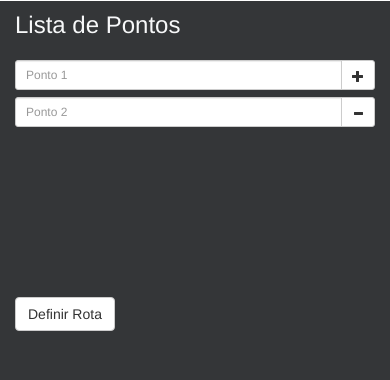
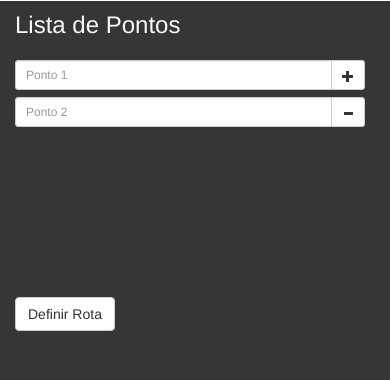
Before and after one commit to GSRios/Tcc, a Django app: page /Rotas/ in a window 390 px wide. Shown: the top 380 px of the page. Run offline with Django 3.2, Linux system fonts and the light colour scheme; some libraries are stand-ins or nearby versions.

Commit message:
Responsividade

```diff
--- a/Rotas/templates/index.html
+++ b/Rotas/templates/index.html
@@ -43,6 +43,9 @@
     #formGroup::-webkit-scrollbar-thumb{
       background-color: rgba(0,0,0,0.3);
       background-color: #555;
+    }
+    .input-group-btn{
+      padding-right: 10px;
     }
     @media only screen and (max-width: 767px) {
         #formId {
```
